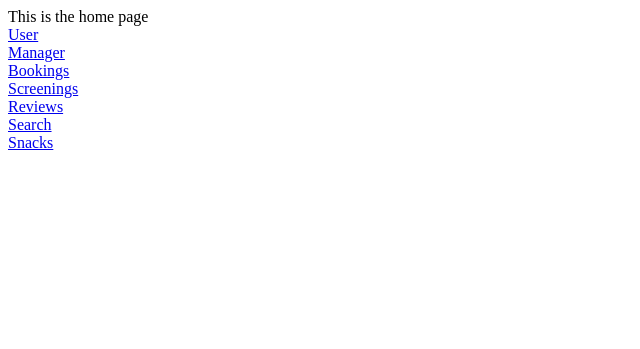
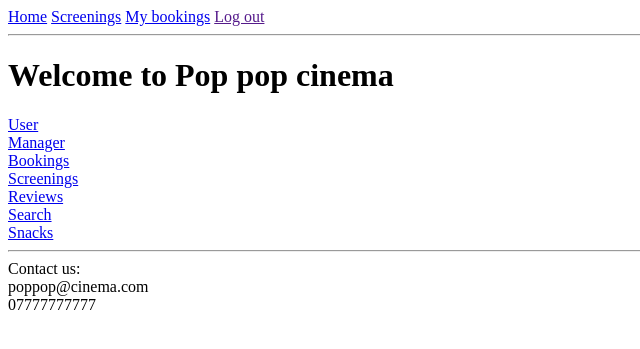
Before and after one commit to LoganBrownGU/13C-wad2-project, a Django app: page / in a window 1280 px wide. Shown: the top 349 px of the page, without its empty margins (0-640 px from the left). Run offline with Django 3.2, Linux system fonts and the light colour scheme.

Commit message:
added header and footer to base.html

```diff
--- a/templates/cinema/base.html
+++ b/templates/cinema/base.html
@@ -4,19 +4,31 @@
 
     <head>
         <title>
+            Pop pop cinema -
             {% block title_block %}
-            Pop Pop Cinema
             {% endblock %}
         </title>
     </head>
 
     <body>
+        <div id="header">
+            <a href="{% url 'cinema:home' %}">Home</a>
+            <a href="{% url 'cinema:screenings' %}">Screenings</a>
+            <a href="{% url 'cinema:user' %}">My bookings</a>
+            <a href="">Log out</a>
+        </div>
+        <hr>
+
         <div>
             {% block body_block %}
-            {% endblock %} <br />
+            {% endblock %}
         </div>
-        <div>
-            <a href="{% url 'cinema:home' %}">Home</a><br />
+        <hr>
+
+        <div id="footer">
+            Contact us: <br>
+            poppop@cinema.com <br>
+            07777777777 <br>
         </div>
     </body>
 </html>
--- a/templates/cinema/home.html
+++ b/templates/cinema/home.html
@@ -1,14 +1,15 @@
 <!DOCTYPE html>
 
-<html>
+{% extends 'cinema/base.html' %}
 
-    <head>
-        <title>Home</title>
-    </head>
+{% block title_block %}
+Home
+{% endblock %}
 
-    <body>
+
+{% block body_block %}
 <div>
-            This is the home page <br />
+    <h1>Welcome to Pop pop cinema</h1>
 </div>
 <div>
     <a href="{% url 'cinema:user' %}">User</a><br />
@@ -19,5 +20,4 @@
     <a href="{% url 'cinema:search' %}">Search</a><br />
     <a href="{% url 'cinema:snacks' %}">Snacks</a><br />
 </div>
-    </body>
-</html>
+{% endblock %}
```
Also changed, not shown: cinema/templatetags/__init__.py (added), cinema/templatetags/cinema_template_tags.py (added), db.sqlite3. Lines whose indentation alone changed are shown as unchanged.
